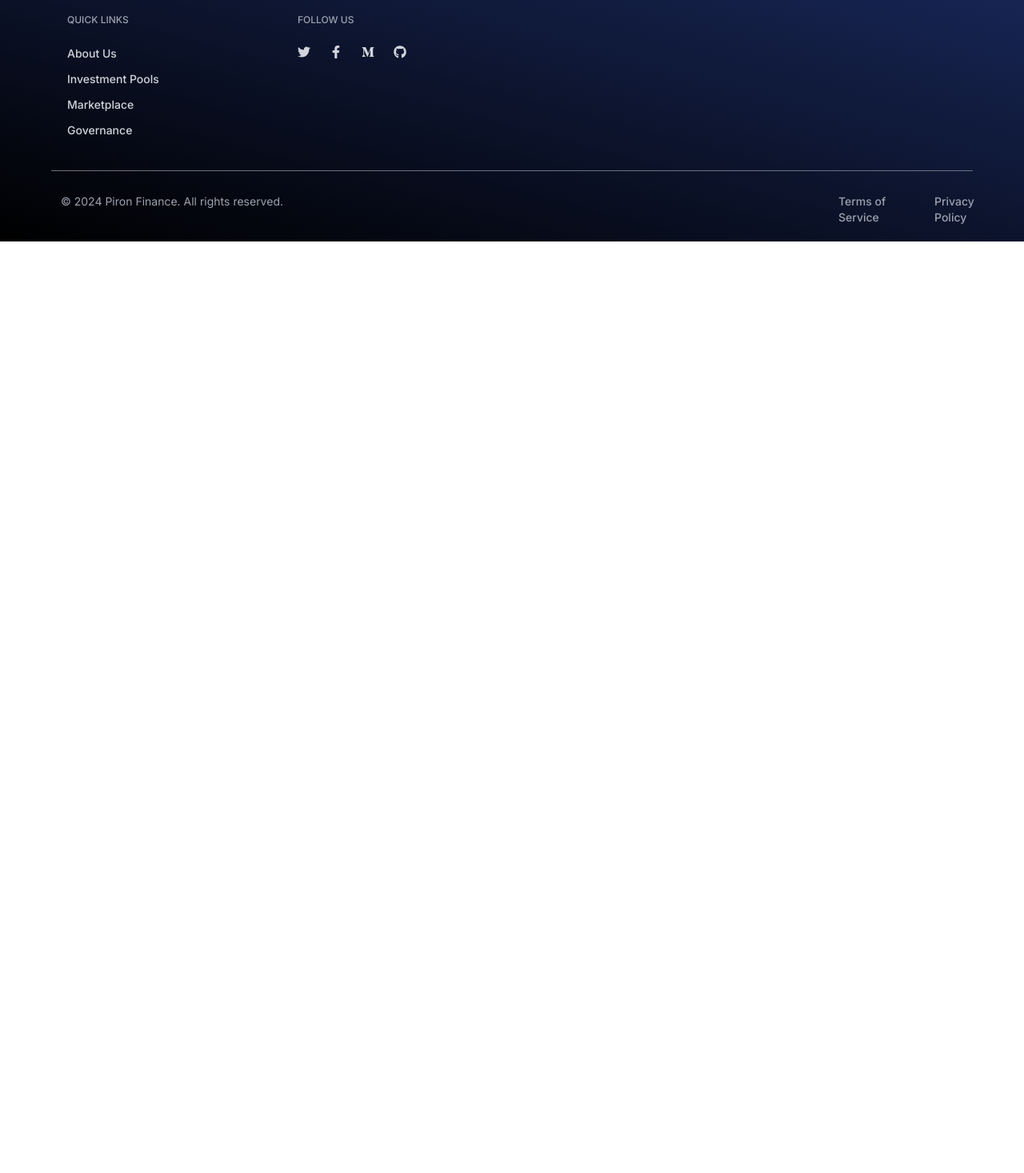
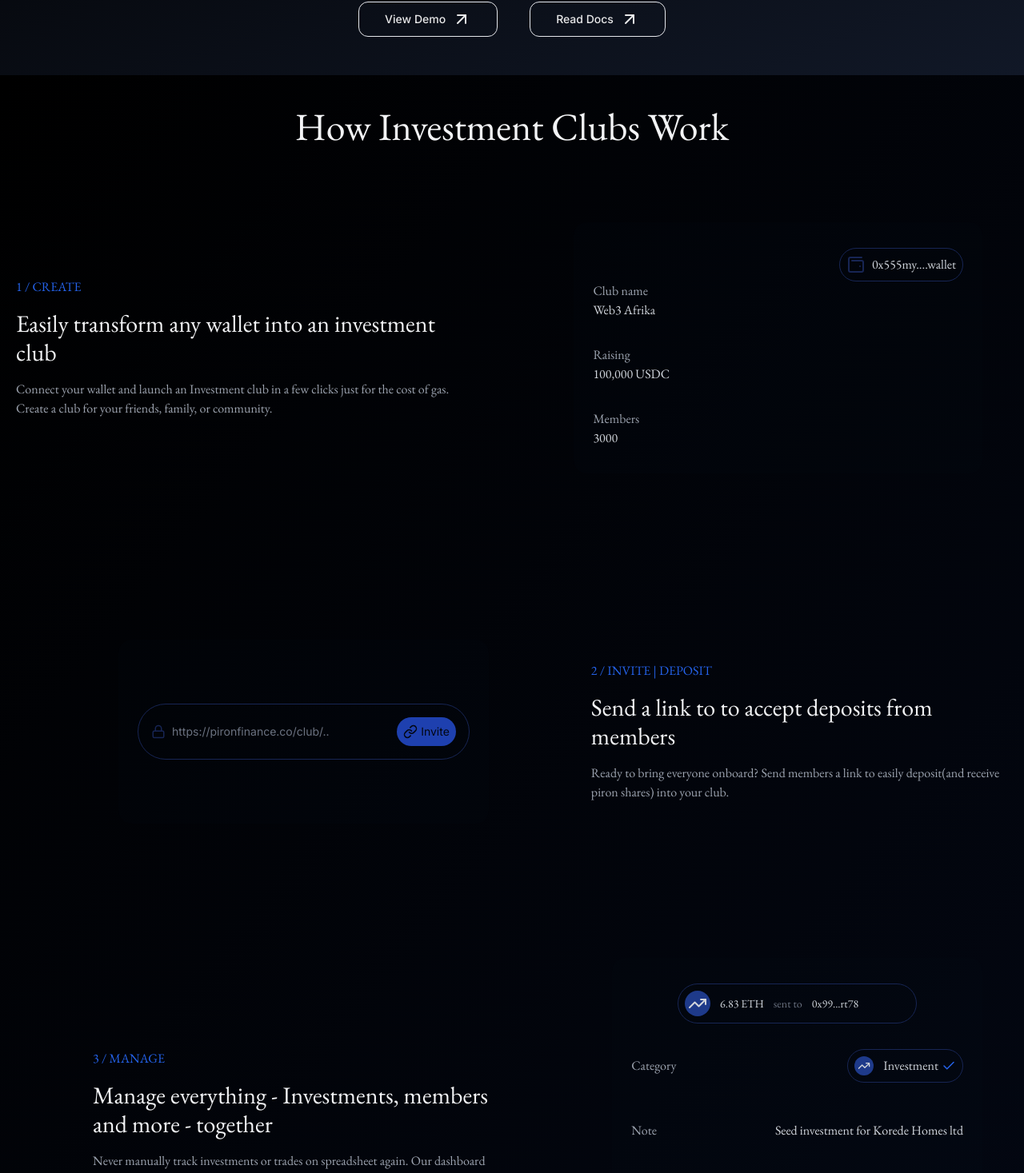
Before and after one commit to Ernesto-tha-great/bankly-dao, a Next.js app: page /clubs in a window 1280 px wide. Shown: the part 498-1965 px from the top of the page at 80% size. Before the commit the page ends 800 px from the top, so only its background shows below. Built offline with nearby package versions, Linux system fonts and the light colour scheme; what tailwindcss-gradients would draw is missing.

Commit message:
how it works section

```diff
--- a/app/(landing)/(homepage)/(routes)/clubs/page.tsx
+++ b/app/(landing)/(homepage)/(routes)/clubs/page.tsx
@@ -1,7 +1,14 @@
+import Header from "@/components/landingPage/clubs/Header";
+import HowItWorks from "@/components/landingPage/clubs/HowItWorks";
 import React from "react";
 
 const Clubs = () => {
-  return <div> you are looking at Clubs</div>;
+  return (
+    <div>
+      <Header />
+      <HowItWorks />
+    </div>
+  );
 };
 
 export default Clubs;
--- a/components/landingPage/Offerings.tsx
+++ b/components/landingPage/Offerings.tsx
@@ -48,7 +48,7 @@ export const OfferingsCard = ({
   description,
 }: OfferingCardProps) => {
   return (
-    <Card className="w-auto bg-[#0c0c2c] text-white border-none">
+    <Card className="w-auto bg-[#0b0b27] text-white/90 border-none">
       <CardContent className="flex h-3/5">
         <Image
           className=" w-4/5 "
--- /dev/null
+++ b/components/landingPage/clubs/Header.tsx
@@ -0,0 +1,44 @@
+import { cn } from "@/lib/utils";
+import { EB_Garamond } from "next/font/google";
+import { Button } from "../../ui/button";
+import { ArrowUpRight } from "lucide-react";
+
+const garamond = EB_Garamond({ weight: "400", subsets: ["latin"] });
+
+const Header = () => {
+  return (
+    <div className=" flex flex-col items-center py-12 space-y-12 bg-gradient-to-br from-black to-gray-900  text-white/90">
+      <div className="my-12">
+        <h1 className={cn("text-6xl ", garamond.className)}>
+          Join an Investment Club - Collaborate, Invest, Grow.
+        </h1>
+      </div>
+      <div>
+        <h3 className={cn("text-3xl font-thin text-center max-w-2xl ")}>
+          Discover the power of collective investment. Team up with peers, share
+          insights, and amplify your investment portfolio.
+        </h3>
+      </div>
+      <div className="flex space-x-10">
+        <Button
+          variant="outline"
+          size="lg"
+          className="bg-transparent text-white/90 border-gray-200  rounded-xl"
+        >
+          View Demo
+          <ArrowUpRight className="inline ml-2" size={24} />
+        </Button>
+        <Button
+          variant="outline"
+          size="lg"
+          className="bg-transparent text-white/90 border-gray-200  rounded-xl"
+        >
+          Read Docs
+          <ArrowUpRight className="inline ml-2" size={24} />
+        </Button>
+      </div>
+    </div>
+  );
+};
+
+export default Header;
--- /dev/null
+++ b/components/landingPage/clubs/HowItWorks.tsx
@@ -0,0 +1,207 @@
+import { cn } from "@/lib/utils";
+import { EB_Garamond } from "next/font/google";
+import { Wallet2, Lock, Link, TrendingUp, Check } from "lucide-react";
+
+interface StepProps {
+  title: string;
+  heading: string;
+  description: string;
+  image: string;
+  no: number;
+}
+
+interface IllustrationProps {
+  num: number;
+}
+const steps = [
+  {
+    title: "Create",
+    heading: "Easily transform any wallet into an investment club",
+    description:
+      "Connect your wallet and launch an Investment club in a few clicks just for the cost of gas. Create a club for your friends, family, or community.",
+    image: "/feat1.svg",
+  },
+  {
+    title: "Invite | Deposit",
+    heading: "Send a link to  to accept deposits from members ",
+    description:
+      "Ready to bring everyone onboard? Send members a link to easily deposit(and receive piron shares) into your club. ",
+    image: "/feat2.svg",
+  },
+  {
+    title: "Manage",
+    heading: "Manage everything - Investments, members and more - together ",
+    description:
+      "Never manually track investments or trades on spreadsheet again. Our dashboard manages investments, members and more in real time. ",
+    image: "/feat3.svg",
+  },
+];
+
+const garamond = EB_Garamond({ weight: "400", subsets: ["latin"] });
+
+const HowItWorks = () => {
+  return (
+    <section className="bg-gradient-to-br from-black to-gray-950  text-gray-100 py-10">
+      <div className="max-w-7xl mx-auto px-5">
+        <h2 className={cn("text-5xl text-center mb-16", garamond.className)}>
+          How Investment Clubs Work
+        </h2>
+        <div className="space-y-10 space-x-24 lg:space-y-16 lg:gap-10 lg:grid lg:grid-cols-1">
+          {steps.map((step, index) => (
+            <div
+              key={index}
+              className={`flex ${
+                index % 2 === 0 ? "flex-row" : "flex-row-reverse"
+              } items-center  gap-24 mb-10 `}
+            >
+              <div className="w-1/2">
+                <StepCard
+                  title={step.title}
+                  heading={step.heading}
+                  description={step.description}
+                  image={step.image}
+                  no={index + 1}
+                />
+              </div>
+
+              <div className="p-8 w-1/2">
+                {index === 0 ? (
+                  <IllustrationCard1 />
+                ) : index === 1 ? (
+                  <IllustrationCard2 />
+                ) : (
+                  <IllustrationCard3 />
+                )}
+              </div>
+            </div>
+          ))}
+        </div>
+      </div>
+    </section>
+  );
+};
+
+export default HowItWorks;
+
+export const IllustrationCard1 = () => {
+  return (
+    <div className="flex flex-col bg-gray-900/5  px-6 py-8 rounded-2xl ">
+      <div className=" self-end border border-blue-950 p-2 rounded-full">
+        <h3
+          className={cn("flex text-gray-300 items-center", garamond.className)}
+        >
+          {" "}
+          <Wallet2 className=" text-sm inline mr-2 text-blue-950" />{" "}
+          0x555my....wallet
+        </h3>
+      </div>
+      <div className="flex flex-col space-y-8">
+        <div>
+          <h3 className={cn("text-gray-400", garamond.className)}>Club name</h3>
+          <h3 className={cn("text-gray-300", garamond.className)}>
+            Web3 Afrika
+          </h3>
+        </div>
+        <div>
+          <h3 className={cn("text-gray-400", garamond.className)}>Raising</h3>
+          <h3 className={cn("text-gray-300", garamond.className)}>
+            100,000 USDC
+          </h3>
+        </div>
+        <div>
+          <h3 className={cn("text-gray-400", garamond.className)}>Members</h3>
+          <h3 className={cn("text-gray-300", garamond.className)}>3000</h3>
+        </div>
+      </div>
+    </div>
+  );
+};
+
+export const IllustrationCard2 = () => {
+  return (
+    <div className="flex flex-col bg-gray-900/5 px-6 py-20 rounded-2xl">
+      <div className="flex justify-between p-4 items-center border border-blue-950 rounded-full">
+        <div className="flex items-center">
+          <Lock size="18" className="inline mr-2 text-blue-950" />
+          <h3 className={cn("text-sm text-gray-500")}>
+            https://pironfinance.co/club/..
+          </h3>
+        </div>
+        <div className="flex items-center p-2 bg-blue-800 rounded-full text-gray-950">
+          <Link size="18" className="inline mr-1" />
+          <h3 className="text-sm ">Invite</h3>
+        </div>
+      </div>
+    </div>
+  );
+};
+export const IllustrationCard3 = ({}) => {
+  return (
+    <div className="flex flex-col bg-gray-900/5 text-gray-300 px-6 py-8 rounded-2xl">
+      <div className=" flex self-center  border border-blue-950 p-2 max-w-xs rounded-full">
+        <div className="flex bg-blue-900 items-center ml-0 mr-3  p-1 rounded-2xl">
+          <TrendingUp size="24" className=" text-sm inline   " />{" "}
+        </div>
+        <div className="flex items-center justify-center space-x-3 w-4/5  mr-16">
+          <h3 className={cn("text-sm ", garamond.className)}> 6.83 ETH</h3>
+          <h3 className={cn("text-gray-500 text-sm", garamond.className)}>
+            {" "}
+            sent to
+          </h3>
+          <h3 className={cn("text-sm", garamond.className)}> 0x99...rt78</h3>
+        </div>
+      </div>
+
+      <div className="flex flex-col mt-8 space-y-12">
+        <div className="flex  items-center justify-between">
+          <h3 className={cn("text-gray-400", garamond.className)}>Category</h3>
+          <div className="flex items-center border border-blue-950 rounded-full p-2 space-x-1">
+            <TrendingUp
+              size="24"
+              className=" text-sm inline mr-2 bg-blue-900 p-1 rounded-2xl"
+            />
+            <h3 className={cn("", garamond.className)}>Investment</h3>
+            <Check size="18" className=" text-sm inline mr-2 text-blue-600" />
+          </div>
+        </div>
+
+        <div className="flex items-center justify-between">
+          <h3 className={cn("text-gray-400", garamond.className)}>Note</h3>
+          <h3 className={cn("", garamond.className)}>
+            Seed investment for Korede Homes ltd{" "}
+          </h3>
+        </div>
+
+        <div className="flex items-center justify-between">
+          <h3 className={cn("text-gray-400", garamond.className)}>Round</h3>
+          <h3 className={cn("", garamond.className)}>Seed</h3>
+        </div>
+
+        <div className="flex items-center justify-between">
+          <h3 className={cn("text-gray-400", garamond.className)}>
+            Equity stake
+          </h3>
+          <h3 className={cn("", garamond.className)}>67%</h3>
+        </div>
+      </div>
+    </div>
+  );
+};
+
+export const StepCard = ({
+  title,
+  heading,
+  description,
+  no,
+  image,
+}: StepProps) => {
+  return (
+    <div className="flex flex-col items-start space-y-4">
+      <h3 className={cn("text-blue-600 ", garamond.className)}>
+        {no} / {title.toUpperCase()}
+      </h3>
+      <h2 className={cn("text-3xl", garamond.className)}>{heading}</h2>
+      <p className={cn(" text-gray-400", garamond.className)}>{description}</p>
+    </div>
+  );
+};
```
Also changed, not shown: public/hero.svg.
